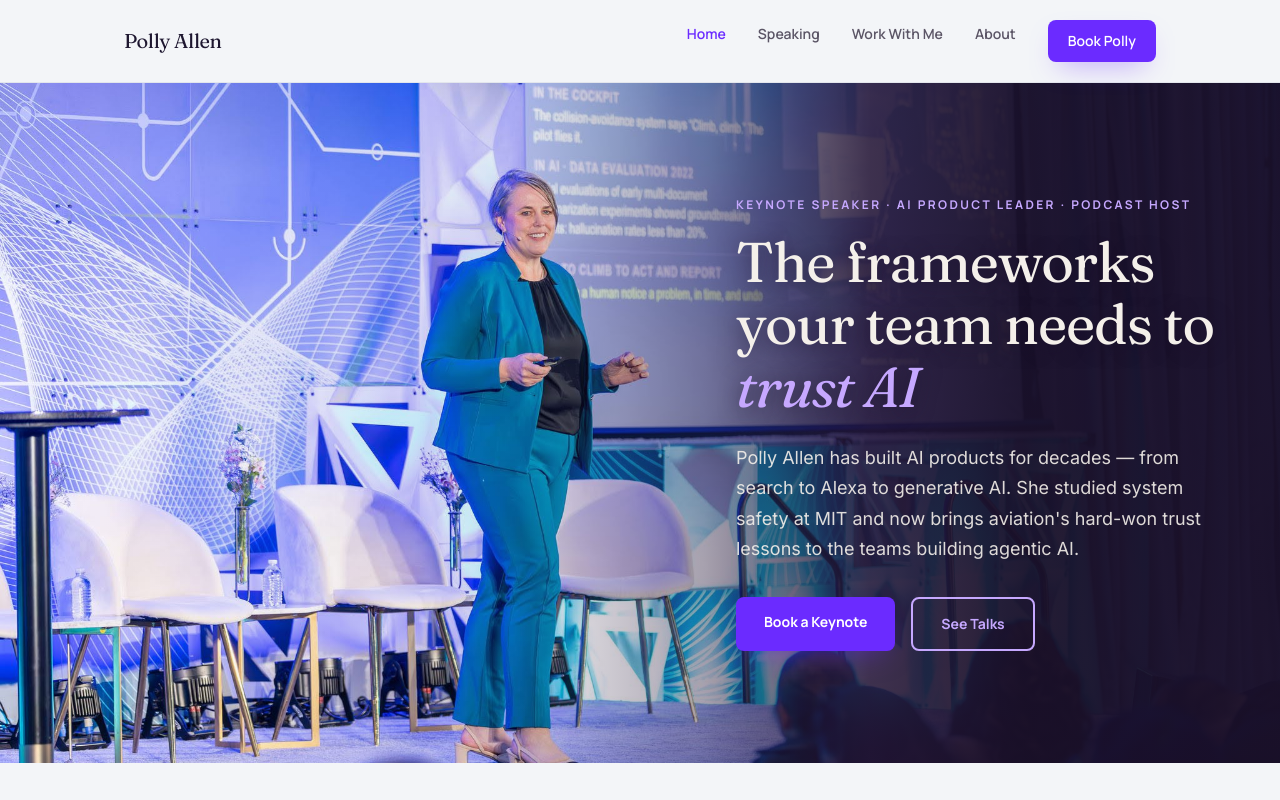
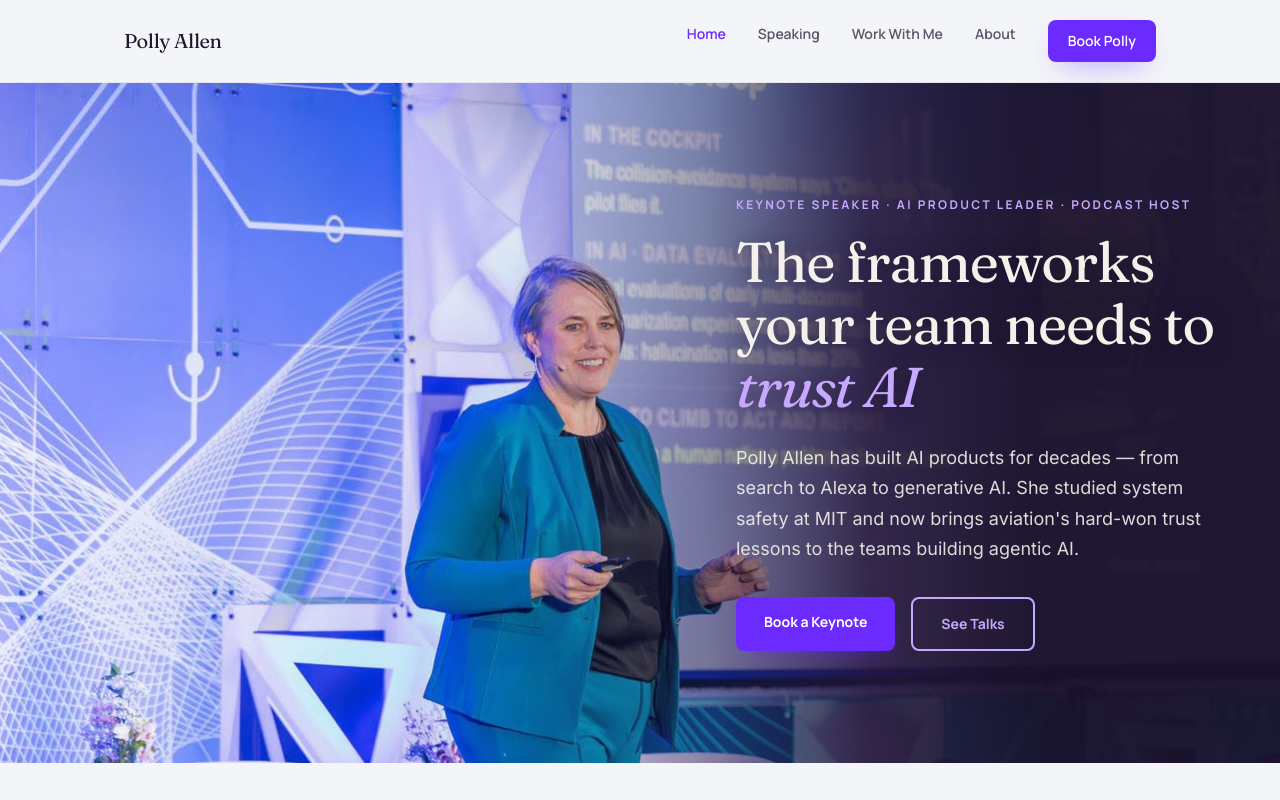
Before and after one commit to pollymallen/pollymallen.com, a plain HTML site: page index.html in a window 1280 px wide. Shown: the top 800 px of the page. Drawn offline with Linux system fonts and the light colour scheme.

Commit message:
Hero: crop to waist-up (160% zoom, repositioned focal point)
Co-Authored-By: Claude Opus 4.6 <noreply@anthropic.com>

```diff
--- a/css/style.css
+++ b/css/style.css
@@ -95,7 +95,7 @@ a:hover { color: var(--violet-press); }
   min-height: 85vh;
   display: flex;
   align-items: center;
-  background: url('../img/polly-stage.jpg') 30% center / cover no-repeat;
+  background: url('../img/polly-stage.jpg') 35% 15% / 160% auto no-repeat;
   color: var(--cream);
 }
 .hero::after {
```
